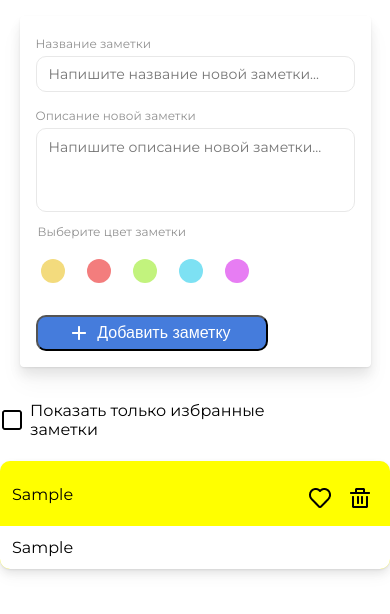
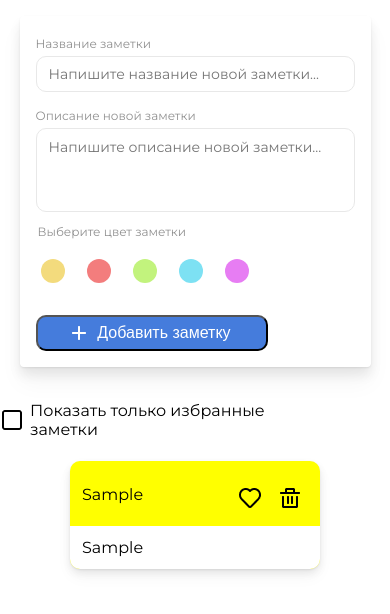
Before and after one commit to trinner3/note-site, a plain HTML site: page index.html in a window 390 px wide. Both pictures are taken after typing "Sample", "Sample" into the empty fields and a click on the button "Добавить заметку". Shown: the part 68-682 px from the top of the page. Drawn offline with Linux system fonts and the light colour scheme.

Commit message:
change css

```diff
--- a/styles.css
+++ b/styles.css
@@ -321,7 +321,8 @@ label input:checked ~ span {
     }
 
     [name=note] {
-        width: 100%;
+        width: auto;
+        min-width: 250px;
         max-width: 100%;
         margin: 12px 0;
     }
```
